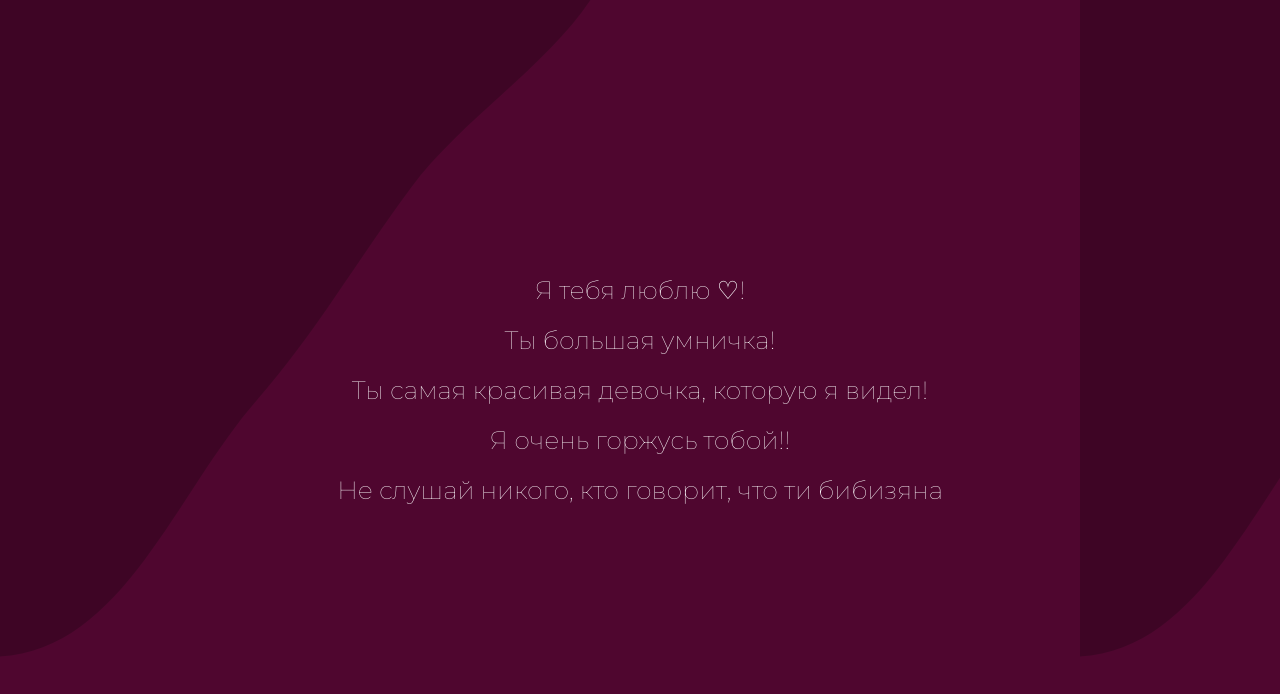
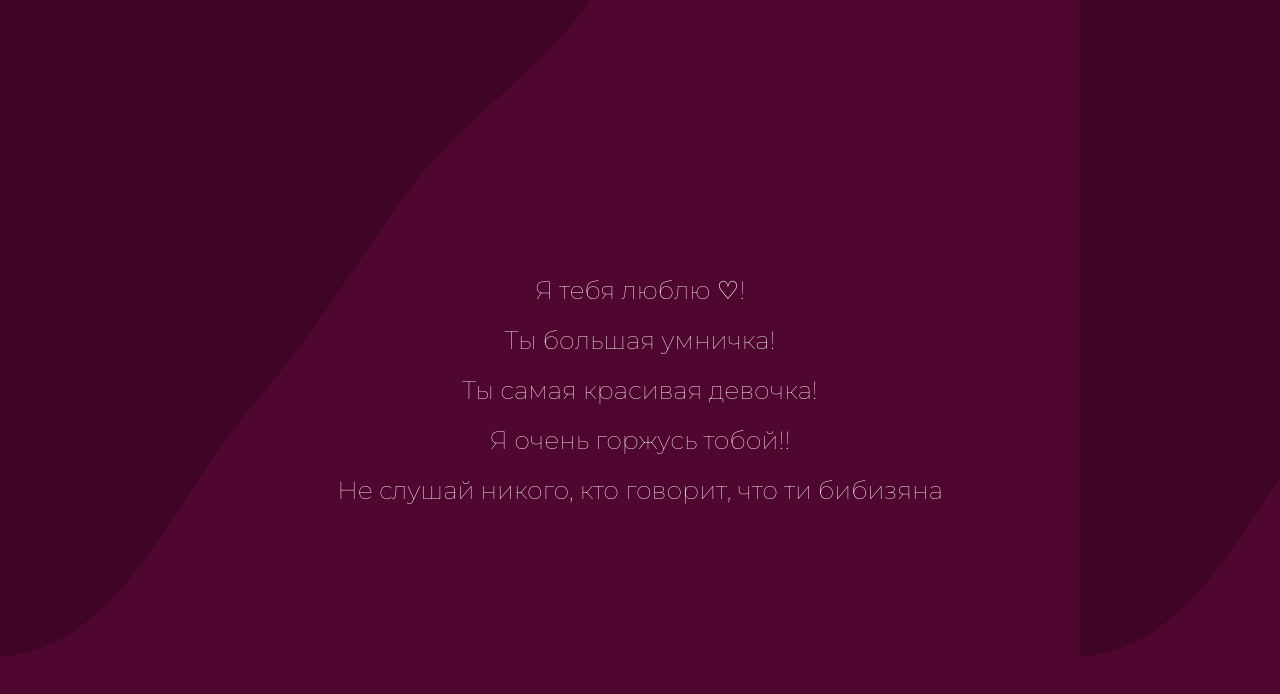
Before and after one commit to muzeka1/muzeka1.github.io, a plain HTML site: page page.html in a window 1280 px wide. Drawn offline with Linux system fonts and the light colour scheme.

Commit message:
Update page.html

```diff
--- a/page.html
+++ b/page.html
@@ -16,7 +16,7 @@
                 Я тебя люблю &#x2661!
             </div>
             <div class="kom">Ты большая умничка!</div>
-            <div class="kom">Ты самая красивая девочка, которую я видел!</div>
+            <div class="kom">Ты самая красивая девочка!</div>
             <div class="kom">Я очень горжусь тобой!!</div>
             <div class="kom">Не слушай никого, кто говорит, что ти бибизяна</div>
         </div>
```
